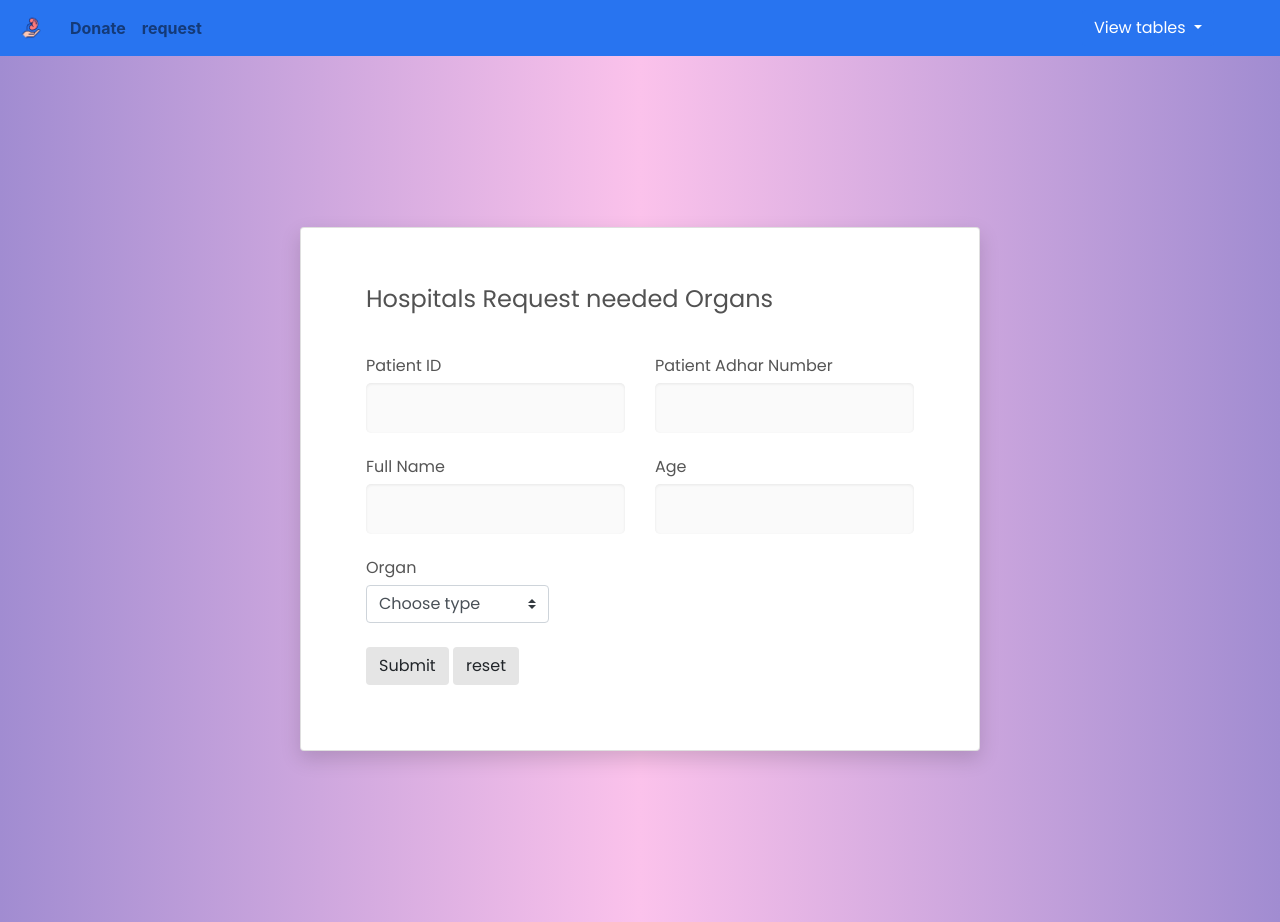
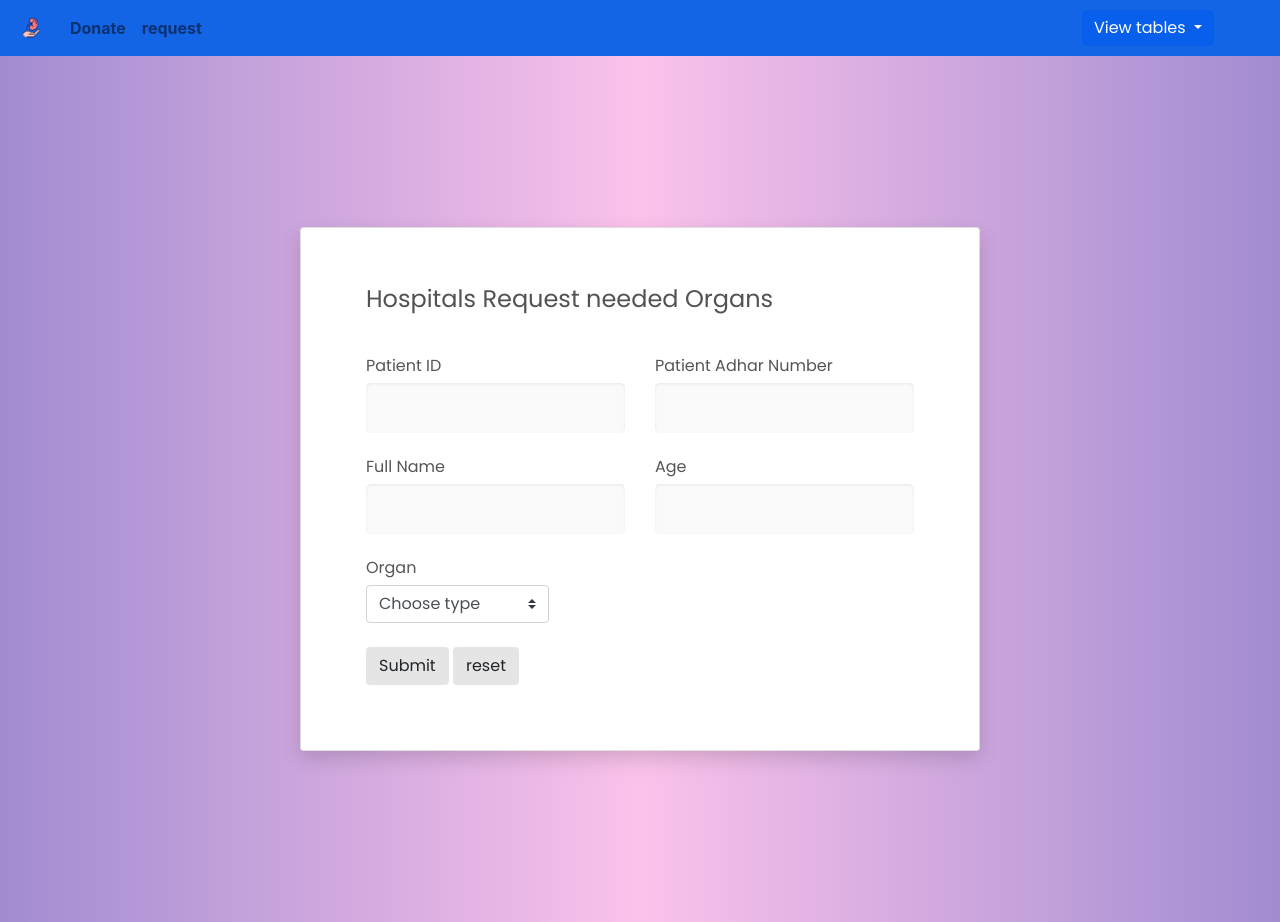
Before and after one commit to CodeCraftsman21/Open-source-projects, a website: page MedTech-Website/views/Hospital_req.html in a window 1280 px wide. Drawn offline with nearby package versions, Linux system fonts and the light colour scheme.

Commit message:
Done by Manish

```diff
--- a/MedTech-Website/views/Hospital_req.html
+++ b/MedTech-Website/views/Hospital_req.html
@@ -39,7 +39,7 @@
 
 <body>
     <!-- ---------------------------------------------------------------------------------------------- -->
-    <nav class="navbar navbar-expand-xl navbar-light " style="background-color: #2874f0;">
+    <nav class="navbar navbar-expand-xl navbar-light " style="background-color: #1464e6;">
         <a class="navbar-brand" href="organ_donation.html">
             <img src="/static/assets/images/organ_logo2.png" width="30" height="30" class="d-inline-block align-top"
                 alt="">
@@ -61,7 +61,7 @@
             </ul>
             <div class="dropdown">
                 <button class="btn btn-primary dropdown-toggle " type="button" id="dropdownMenuButton"
-                    data-toggle="dropdown" style="border:1px; background-color: #2874f0;margin-right:50px;"
+                    data-toggle="dropdown" style="border:1px; background-color: #075fec;margin-right:50px;"
                     aria-haspopup="true" aria-expanded="false">
                     View tables
                 </button>
```
